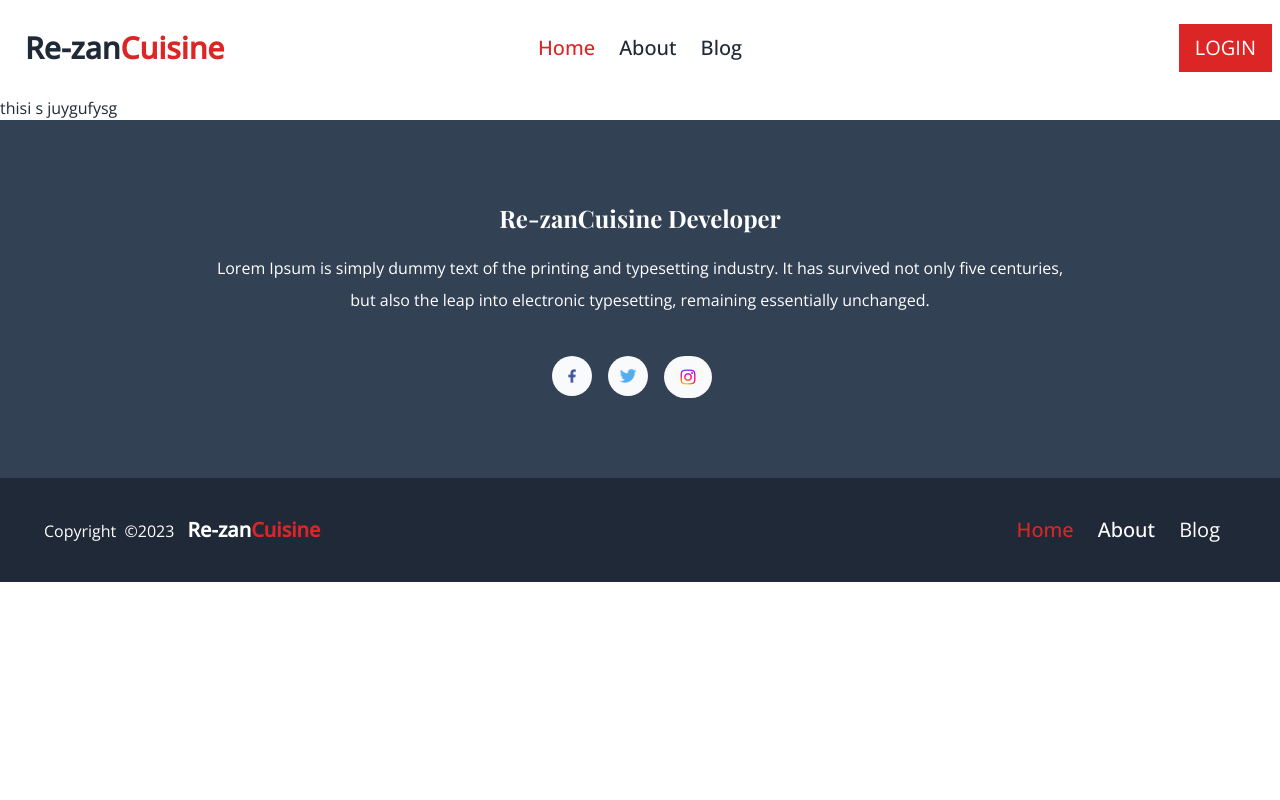
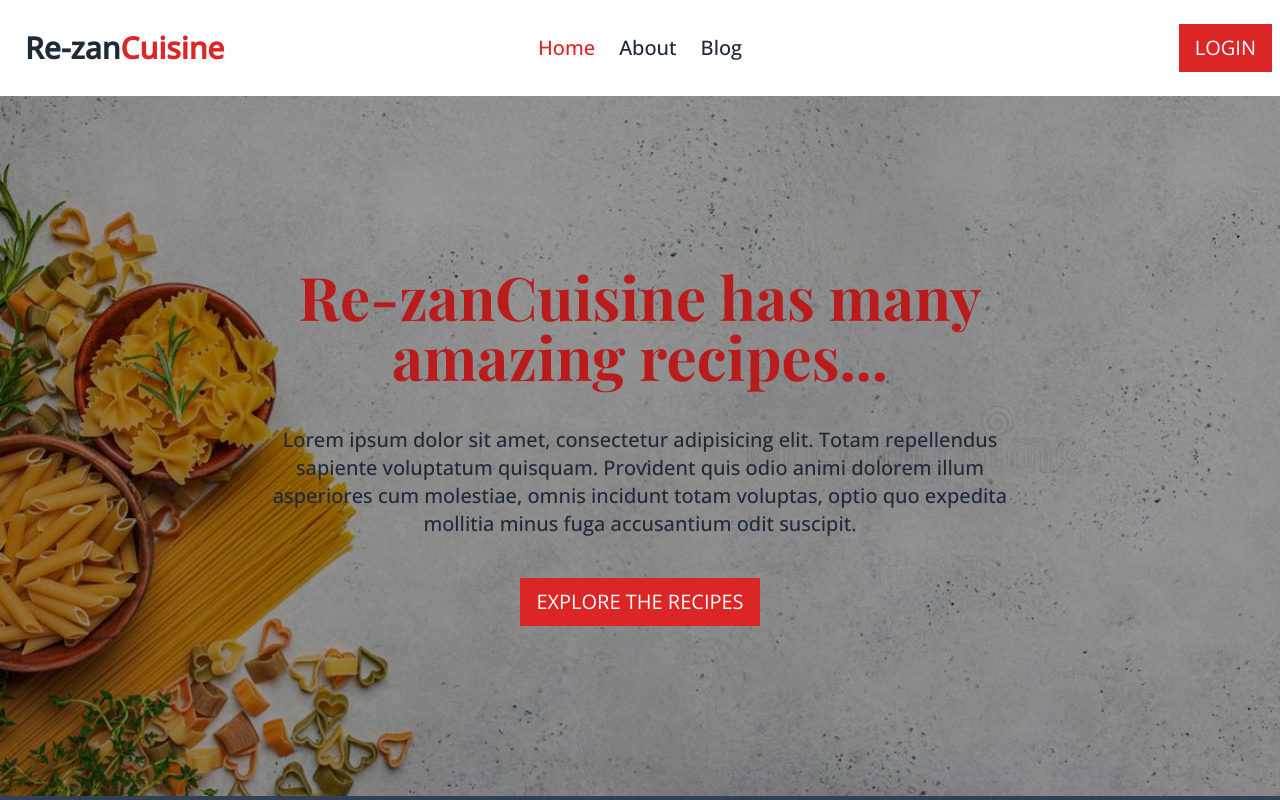
Before and after one commit to Re-zan/RezanCuisine-Client-side, a React (Vite) app: page / in a window 1280 px wide. Shown: the top 800 px of the page. Built offline with nearby package versions, Linux system fonts and the light colour scheme; a web font is replaced by a local one.

Commit message:
banner section is done

```diff
--- /dev/null
+++ b/src/components/Banner/Banner.css
@@ -0,0 +1,15 @@
+.banner {
+  position: relative;
+  z-index: 1;
+}
+
+.banner_content:after {
+  position: absolute;
+  content: "";
+  top: 0;
+  left: 0;
+  bottom: 0;
+  right: 0;
+  background: rgba(0, 0, 0, 0.4);
+  z-index: -1;
+}
--- /dev/null
+++ b/src/components/Banner/Banner.jsx
@@ -0,0 +1,32 @@
+import React from "react";
+import "./Banner.css";
+import bannerImg from "../../assets/images/Banner/banner.jpg";
+import { Link } from "react-router-dom";
+
+const Banner = () => {
+  return (
+    <div
+      className="flex justify-center items-center text-center banner bg-cover bg-no-repeat h-[700px]"
+      style={{ backgroundImage: `url(${bannerImg})` }}
+    >
+      <div className=" w-7/12  my-24 banner_content">
+        {" "}
+        <h2 className="title_text text-2xl md:text-4xl lg:text-6xl text-red-700 font-semibold">
+          Re-zanCuisine has many <br></br> amazing recipes...
+        </h2>
+        <p className="my-10  text-gray-800 text-base md:text-xl font-medium">
+          Lorem ipsum dolor sit amet, consectetur adipisicing elit. Totam
+          repellendus sapiente voluptatum quisquam. Provident quis odio animi
+          dolorem illum asperiores cum molestiae, omnis incidunt totam voluptas,
+          optio quo expedita mollitia minus fuga accusantium odit suscipit.
+        </p>
+        <Link to="/">
+          {" "}
+          <button className="btn bttn "> Explore The Recipes</button>
+        </Link>
+      </div>
+    </div>
+  );
+};
+
+export default Banner;
--- a/src/components/Footer/Footer.jsx
+++ b/src/components/Footer/Footer.jsx
@@ -7,9 +7,10 @@ import { Link, NavLink } from "react-router-dom";
 
 const Footer = () => {
   return (
-    <div>
+    <footer>
+      {/* footer text part start */}
       <div className="text-center bg-slate-700 p-10 md:p-20 text-white">
-        <h2 className=" title_text text-3xl"> Re-zanCuisine Developer </h2>
+        <h2 className=" title_text text-4xl"> Re-zanCuisine Developer </h2>
         <p className="descripction my-4 leading-8">
           Lorem Ipsum is simply dummy text of the printing and typesetting{" "}
           industry. It has survived not only five centuries,<br></br> but also
@@ -41,8 +42,10 @@ const Footer = () => {
           </Link>
         </div>
       </div>
+      {/* footer text part end */}
+      {/* footer bottom start */}
       <div className=" bg-gray-800  flex justify-between text-white items-center px-11 py-7">
-        <p className="text-center md:text-left">
+        <p className="text-center lg:text-left">
           Copyright{" "}
           <span className="mx-1">
             {" "}
@@ -55,7 +58,9 @@ const Footer = () => {
             </Link>{" "}
           </span>{" "}
         </p>
-        <div className="navbar-center hidden lg:flex">
+
+        {/* footer menu part start */}
+        <div className="navbar-center hidden md:block lg:flex">
           <ul className="menu menu-horizontal px-1">
             <NavLink
               to="/"
@@ -77,8 +82,11 @@ const Footer = () => {
             </NavLink>
           </ul>
         </div>
+        {/* footer menu part end */}
       </div>
-    </div>
+
+      {/* footer bottom end */}
+    </footer>
   );
 };
 
--- a/src/index.css
+++ b/src/index.css
@@ -8,13 +8,11 @@ body {
 
 .title_text {
   font-family: "Playfair Display", serif;
-  font-size: 24px;
   font-weight: 700;
 }
 .descripction {
   font-family: "Open Sans", sans-serif;
   font-weight: 300;
-  font-size: 16px;
 }
 .bttn {
   @apply btn bg-red-600 rounded-none sm:text-sm md:text-xl font-normal border-0;
--- a/src/pages/Home/Home.jsx
+++ b/src/pages/Home/Home.jsx
@@ -1,7 +1,12 @@
 import React from "react";
+import Banner from "../../components/Banner/Banner";
 
 const Home = () => {
-  return <div>thisi s juygufysg</div>;
+  return (
+    <div>
+      <Banner></Banner>
+    </div>
+  );
 };
 
 export default Home;
--- a/src/pages/Login/Login.jsx
+++ b/src/pages/Login/Login.jsx
@@ -5,7 +5,7 @@ const Login = () => {
   return (
     <div className=" text-center bg-[#FAF9F6] sm:py-7 md:py-32">
       <div className="my_conatiner">
-        <Form className="sm:w-6/12 md:w-8/12 sm:px-6 md:px-24 py-10 sm:mx-0 md:mx-auto  bg-red-50  shadow-lg">
+        <Form className="sm:w-6/12 md:w-8/12 sm:px-6 md:px-24 py-10 sm:mx-0 md:mx-auto   bg-red-50 border rounded  shadow-lg">
           <h2 className="title_text py-3">Login Here</h2>
           <div className="form-control">
             <input
--- a/src/pages/Register/Register.jsx
+++ b/src/pages/Register/Register.jsx
@@ -4,7 +4,7 @@ const Register = () => {
   return (
     <div className=" text-center bg-[#FAF9F6] sm:py-7 md:py-32">
       <div className="my_conatiner">
-        <Form className="sm:w-6/12 md:w-8/12 sm:px-6 md:px-24 py-10 sm:mx-0 md:mx-auto  bg-red-50  shadow-lg">
+        <Form className="sm:w-6/12 md:w-8/12 sm:px-6 md:px-24 py-10 sm:mx-0 md:mx-auto  bg-red-50  border rounded shadow-lg">
           <h2 className="title_text py-3">Register Now</h2>
 
           <div className="form-control  ">
```
Also changed, not shown: src/assets/images/Banner/.jpg (added), src/assets/images/Banner/banner.jpg.
